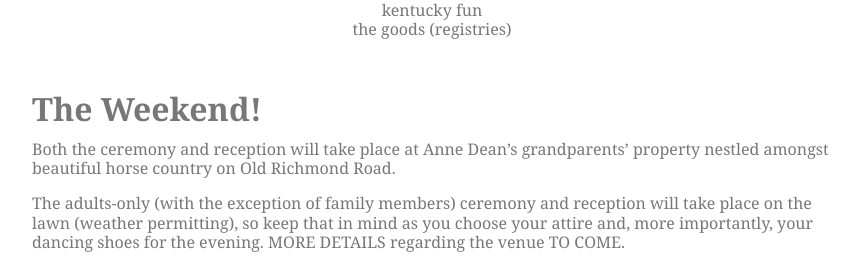
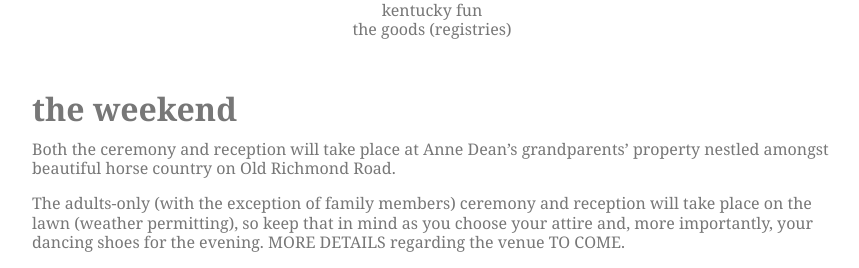
Before and after one commit to nikolaiwarner/annedeanandrand.com, a Jekyll site: the page built from weekend.md, in a window 1280 px wide. Shown: the part 150-418 px from the top of the page, without its empty margins (208-1067 px from the left). Built offline with Jekyll 4.4.1, drawn with Linux system fonts in a browser that asks for light colours.

```diff
--- a/weekend.md
+++ b/weekend.md
@@ -3,7 +3,7 @@ layout: page
 title: Anne Dean and Rand
 ---
 
-# The Weekend!
+# the weekend
 
 Both the ceremony and reception will take place at Anne Dean's grandparents' property nestled amongst beautiful horse country on Old Richmond Road.
 
```
